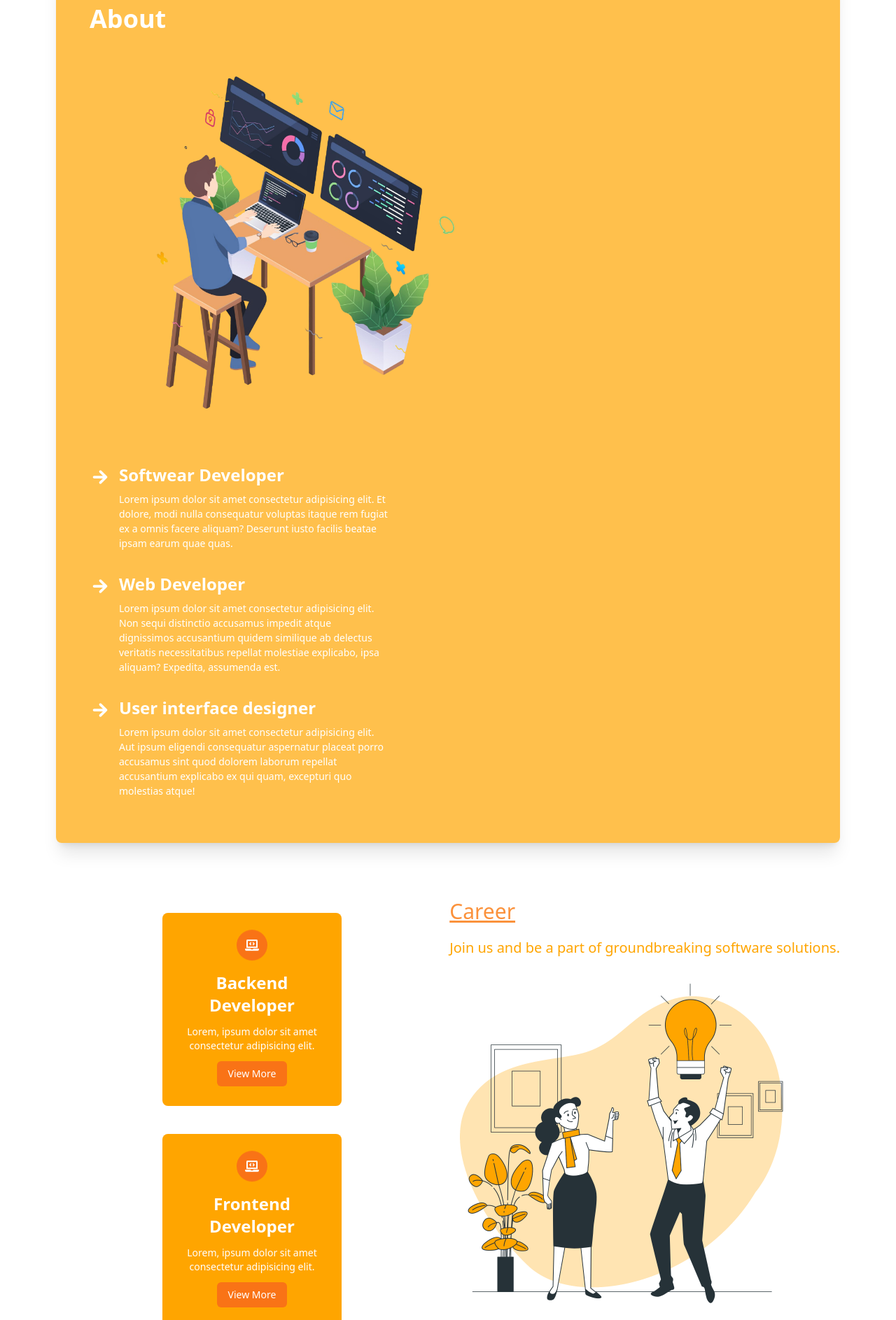
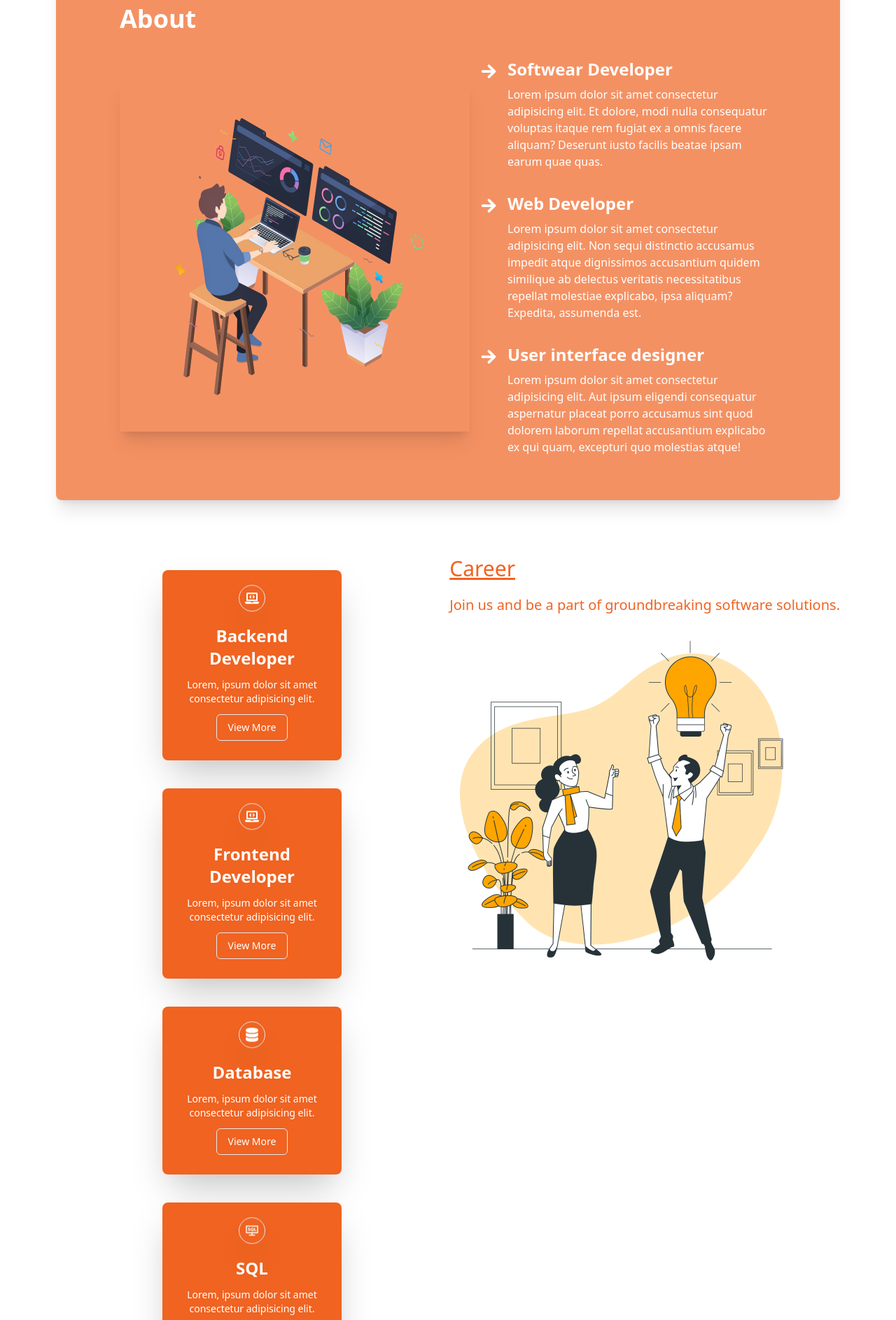
Before and after one commit to Kaminikjha/GTS, a React (Create React App) app: page / in a window 1280 px wide. Shown: the part 880-2767 px from the top of the page at 70% size. Built offline with nearby package versions, Linux system fonts and the light colour scheme.

Commit message:
add colors

```diff
--- a/src/components/About.js
+++ b/src/components/About.js
@@ -6,44 +6,44 @@ import { IoMdArrowRoundForward } from "react-icons/io";
 const About = () => {
   return (
     <>
-      <div id='About' className='text-white md:flex overflow-hidden items-center md:flex-wrap md:justify-center bg-[#ffa500] shadow-xl mx-0 md:mx-20 bg-opacity-70 rounded-lg p-12'>
+      <div id='About' className='text-white md:flex overflow-hidden items-center md:flex-wrap md:justify-center bg-[#f06321] shadow-xl mx-0 md:mx-20 bg-opacity-70 rounded-lg p-12'>
 <div>
-    <h2 className='text-2xl md:text-4xl font-bold'>
+    <h2 className='text-2xl md:text-4xl font-bold pb-5'>
 About
     </h2>
 
     <div className='md:flex flex-wrap flex-col md:flex-row items-center'>
-<img src={img} width={600} alt=" About Image" />
+<img src={img} width={500}  className=' shadow-xl'  alt=" About Image" />
 
 <ul>
-    <div className='flex gap-3 py-4'>
+    <div className='flex gap-3 py-4 pl-3'>
     <IoMdArrowRoundForward size={30} className=' mt-1'/>
 
     <span className='w-96'>
-<h1 className='text-xl md:text-2xl font-semibold leading-normal'>Softwear Developer</h1>
-<p className=' text-sm md:text-md leading-normal pt-2'>
+<h1 className='text-xl md:text-2xl font-semibold leading-normal hover:underline cursor-pointer'>Softwear Developer</h1>
+<p className=' text-sm md:text-base leading-normal pt-2'>
     Lorem ipsum dolor sit amet consectetur adipisicing elit. Et dolore, modi nulla consequatur voluptas itaque rem fugiat ex a omnis facere aliquam? Deserunt iusto facilis beatae ipsam earum quae quas.
     </p>
     </span>
     </div>
 
-    <div className='flex gap-3 py-4'>
+    <div className='flex gap-3 py-4 pl-3'>
     <IoMdArrowRoundForward size={30} className='mt-1'/>
 
     <span className='w-96'>
-<h1 className='text-xl md:text-2xl font-semibold leading-normal'>Web Developer</h1>
-<p className=' text-sm md:text-md leading-normal pt-2'>
+<h1 className='text-xl md:text-2xl font-semibold leading-normal hover:underline cursor-pointer'>Web Developer</h1>
+<p className=' text-sm md:text-base leading-normal pt-2'>
 Lorem ipsum dolor sit amet consectetur adipisicing elit. Non sequi distinctio accusamus impedit atque dignissimos accusantium quidem similique ab delectus veritatis necessitatibus repellat molestiae explicabo, ipsa aliquam? Expedita, assumenda est.
     </p>
     </span>
     </div>
 
-    <div className='flex gap-3 py-4'>
+    <div className='flex gap-3 py-4 pl-3'>
     <IoMdArrowRoundForward size={30} className=' mt-1'/>
 
     <span className='w-96'>
-<h1 className='text-xl md:text-2xl font-semibold leading-normal'>User interface designer</h1>
-<p className=' text-sm md:text-md leading-normal pt-2'>
+<h1 className='text-xl md:text-2xl font-semibold leading-normal hover:underline cursor-pointer'>User interface designer</h1>
+<p className=' text-sm md:text-base leading-normal pt-2'>
 Lorem ipsum dolor sit amet consectetur adipisicing elit. Aut ipsum eligendi consequatur aspernatur placeat porro accusamus sint quod dolorem laborum repellat accusantium explicabo ex qui quam, excepturi quo molestias atque!
     </p>
     </span>
--- a/src/components/Career.js
+++ b/src/components/Career.js
@@ -9,8 +9,9 @@ const Career = () => {
   <>
   <div id='Career'  className='text-white flex md:flex flex-wrap flex-col md:flex-row  w-full justify-between items-start p-10 md:p-20'>
   <div className="flex justify-center items-center w-full lg:w-1/2 lg:flex-col-2 flex-wrap">
-          <div className="flex justify-center items-center gap-3 flex-col bg-[#ffa500] hover:bg-[#fabc49] h-auto w-64 rounded-lg m-5 p-5 lg:p-7">
-          <div className='animate-bounce bg-orange-500  p-3 rounded-full cursor-pointer'> <FaLaptopCode className=' h-5 w-5'/></div>
+
+          <div className="flex justify-center items-center gap-3 flex-col bg-[#f06321]  hover:bg-orange-500  h-auto w-64 rounded-lg m-5 p-5 lg:p-7 shadow-2xl ">
+          <div className='animate-bounce border border-1 shadow-2xl  p-2 rounded-full cursor-pointer'> <FaLaptopCode className=' h-5 w-5'/></div>
 
             <h className="text-xl lg:text-2xl text-center text-white font-semibold">
               {" "}
@@ -22,14 +23,14 @@ const Career = () => {
             </p>
 
             <div className="flex justify-center items-center gap-7">
-              <button className="bg-orange-500 hover:opacity-85 duration-300 hover:scale-10 text-white px-2 lg:px-4 py-2 rounded-md text-sm  hover:text-white cursor-pointer ">
+              <button className="border border-1 hover:opacity-85 duration-300 hover:scale-10 text-white px-2 lg:px-4 py-2 rounded-md text-sm  hover:text-white cursor-pointer ">
                 View More
               </button>
             </div>
           </div>
 
-          <div className="flex justify-center items-center gap-3 flex-col bg-[#ffa500] hover:bg-[#fabc49] h-auto w-64 rounded-lg m-5 p-5 lg:p-7">
-          <div className='animate-bounce bg-orange-500  p-3 rounded-full cursor-pointer'> <FaLaptopCode className=' h-5 w-5'/></div>
+          <div className="flex justify-center items-center gap-3 flex-col bg-[#f06321]  hover:bg-orange-500 h-auto w-64 rounded-lg m-5 p-5 lg:p-7 shadow-2xl ">
+          <div className='animate-bounce border border-1 shadow-2xl  p-2 rounded-full cursor-pointer'> <FaLaptopCode className=' h-5 w-5'/></div>
 
             <h className="text-xl lg:text-2xl text-center text-white font-semibold">
               {" "}
@@ -41,14 +42,14 @@ const Career = () => {
             </p>
 
             <div className="flex justify-center items-center gap-7">
-              <button className="bg-orange-500 hover:opacity-85 duration-300 hover:scale-10 text-white px-2 lg:px-4 py-2 rounded-md text-sm  hover:text-white cursor-pointer ">
+              <button className="border border-1 hover:opacity-85 duration-300 hover:scale-10 text-white px-2 lg:px-4 py-2 rounded-md text-sm  hover:text-white cursor-pointer ">
                 View More
               </button>
             </div>
           </div>
 
-          <div className="flex justify-center items-center gap-3 flex-col bg-[#ffa500] hover:bg-[#fabc49] h-auto w-64 rounded-lg m-5 p-5 lg:p-7">
-          <div className='animate-bounce bg-orange-500  p-3 rounded-full cursor-pointer'> <FaDatabase className=' h-5 w-5'/> </div>
+          <div className="flex justify-center items-center gap-3 flex-col bg-[#f06321]  hover:bg-orange-500 h-auto w-64 rounded-lg m-5 p-5 lg:p-7 shadow-2xl ">
+          <div className='animate-bounce border border-1 shadow-2xl  p-2 rounded-full cursor-pointer'> <FaDatabase className=' h-5 w-5'/> </div>
 
             <h className="text-xl lg:text-2xl text-center text-white font-semibold">
               {" "}
@@ -60,14 +61,14 @@ const Career = () => {
             </p>
 
             <div className="flex justify-center items-center gap-7">
-              <button className="bg-orange-500 hover:opacity-85 duration-300 hover:scale-10 text-white px-2 lg:px-4 py-2 rounded-md text-sm  hover:text-white cursor-pointer ">
+              <button className="border border-1 hover:opacity-85 duration-300 hover:scale-10 text-white px-2 lg:px-4 py-2 rounded-md text-sm  hover:text-white cursor-pointer ">
                 View More
               </button>
             </div>
           </div>
 
-          <div className="flex justify-center items-center gap-3 flex-col bg-[#ffa500] hover:bg-[#fabc49] h-auto w-64 rounded-lg m-5 p-5 lg:p-7">
-          <div className='animate-bounce bg-orange-500  p-3 rounded-full cursor-pointer'> <AiOutlineConsoleSql className=' h-5 w-5'/> </div>
+          <div className="flex justify-center items-center gap-3 flex-col bg-[#f06321]  hover:bg-orange-500 h-auto w-64 rounded-lg m-5 p-5 lg:p-7 shadow-2xl ">
+          <div className='animate-bounce border border-1 shadow-2xl  p-2 rounded-full cursor-pointer'> <AiOutlineConsoleSql className=' h-5 w-5'/> </div>
 
             <h className="text-xl lg:text-2xl text-center text-white font-semibold">
               {" "}
@@ -79,7 +80,7 @@ const Career = () => {
             </p>
 
             <div className="flex justify-center items-center gap-7">
-              <button className="bg-orange-500 hover:opacity-85 duration-300 hover:scale-10 text-white px-2 lg:px-4 py-2 rounded-md text-sm  hover:text-white cursor-pointer ">
+              <button className="border border-1 hover:opacity-85 duration-300 hover:scale-10 text-white px-2 lg:px-4 py-2 rounded-md text-sm  hover:text-white cursor-pointer ">
                 View More
               </button>
             </div>
@@ -88,8 +89,8 @@ const Career = () => {
 
 
 <div>
-  <h1 className=' text-orange-400 text-sm md:text-3xl underline'>Career</h1>
-  <p className=' text-sm md:text-xl  text-[#ffa500] py-5'>Join us and be a part of groundbreaking software solutions.</p>
+  <h1 className=' text-[#f06321]  text-sm md:text-3xl underline'>Career</h1>
+  <p className=' text-sm md:text-xl  text-[#f06321]  py-5'>Join us and be a part of groundbreaking software solutions.</p>
     <img src={image} width={500}  alt=" Avtar Image" />
 </div>
       </div>
--- a/src/components/Home.js
+++ b/src/components/Home.js
@@ -9,15 +9,15 @@ const Home = () => {
 <h1 className='text-3xl md:text-6xl font-bold flex leading-normal tracking-tighter pb-8'>
 
 </h1>
-<p className='text-sm md:text-2xl text-[#ffa500] leading-tight tracking-tight'>
+<p className='text-sm md:text-2xl text-[#f06321] leading-tight tracking-tight'>
    Lorem ipsum dolor sit amet consectetur adipisicing elit. Autem laudantium maiores ducimus esse nihil quae laboriosam incidunt illum, quis sequi voluptate ad, ea unde doloribus magnam molestias quas mollitia quia?
 </p>
-<button className='mt-5 md:mt-10  text-white py-2 px-3 text-sm md:text-lg md:py-2 md:px-4 hover:opacity-85 duration-300 hover:scale-105 font-semibold rounded-3xl bg-[#ffa500]'>Contact Us</button>
+<button className='mt-5 md:mt-10  text-white py-2 px-3 text-sm md:text-lg md:py-2 md:px-4 hover:opacity-85 duration-300 hover:scale-105 font-semibold rounded-3xl bg-[#f06321] '>Contact Us</button>
 </div>
 
 
 <div>
-    <img src={image}width={500}  alt=" Avtar Image" />
+    <img src={image}width={500} alt=" Avtar Image" />
 </div>
       </div></>
   )
--- a/src/components/Navbar.js
+++ b/src/components/Navbar.js
@@ -9,7 +9,7 @@ const Navbar = () => {
 
   return (
    <>
-   <nav className=" bg-[#ffa500] flex flex-wrap justify-between md:items-center text-white px-10 py-6  md:px-20">
+   <nav className=" bg-[#f06321]  flex flex-wrap justify-between md:items-center text-white px-10 py-6  md:px-20">
         <span className=" bg-[bg-[#ffa500] border-2 rounded-xl px-4 py-2 hover:opacity-95 duration-300 hover:scale-105  text-xl lg:text-2xl font-bold tracking-wide"> GTS  </span>
 
         <ul className={`${
```
Also changed, not shown: src/components/Contact.js (+21 -24 lines), src/components/Testimonials.js (+10 -10 lines), src/assets/cube.png, src/assets/img-1.png (added).
